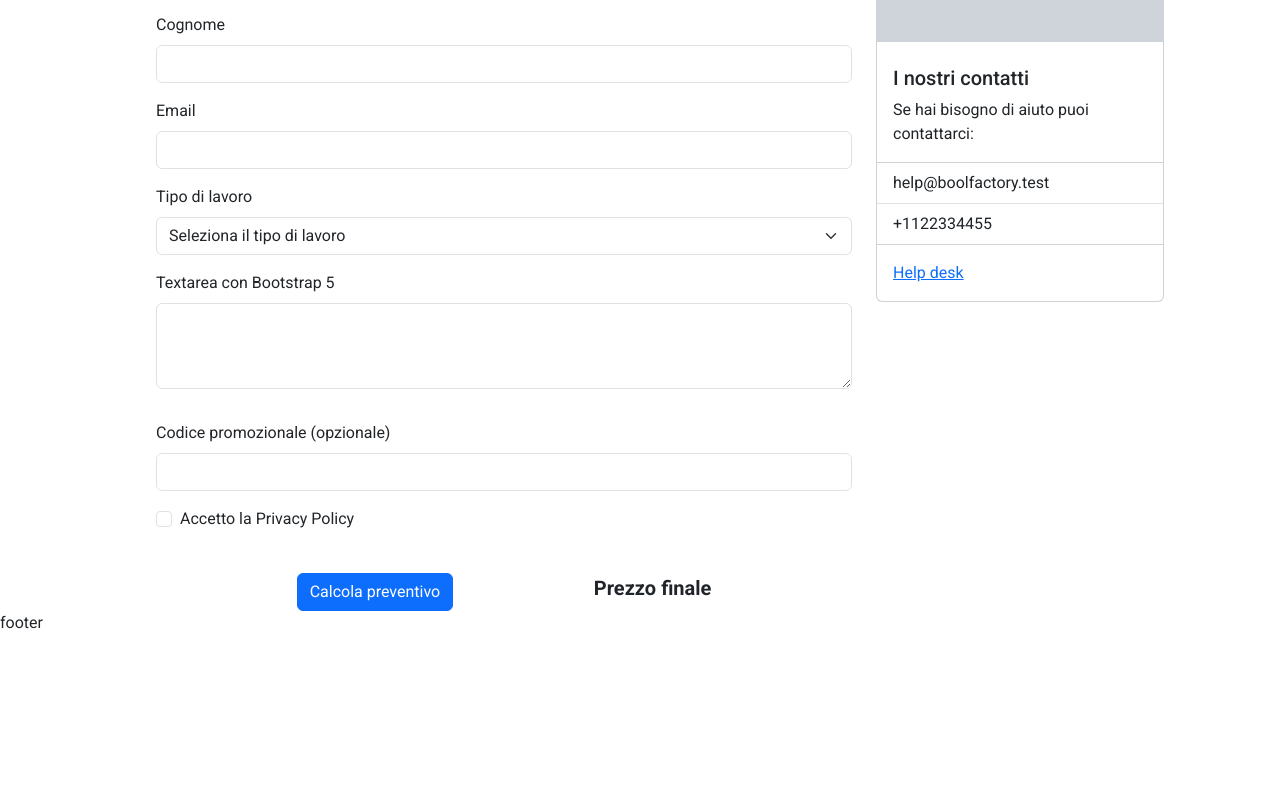
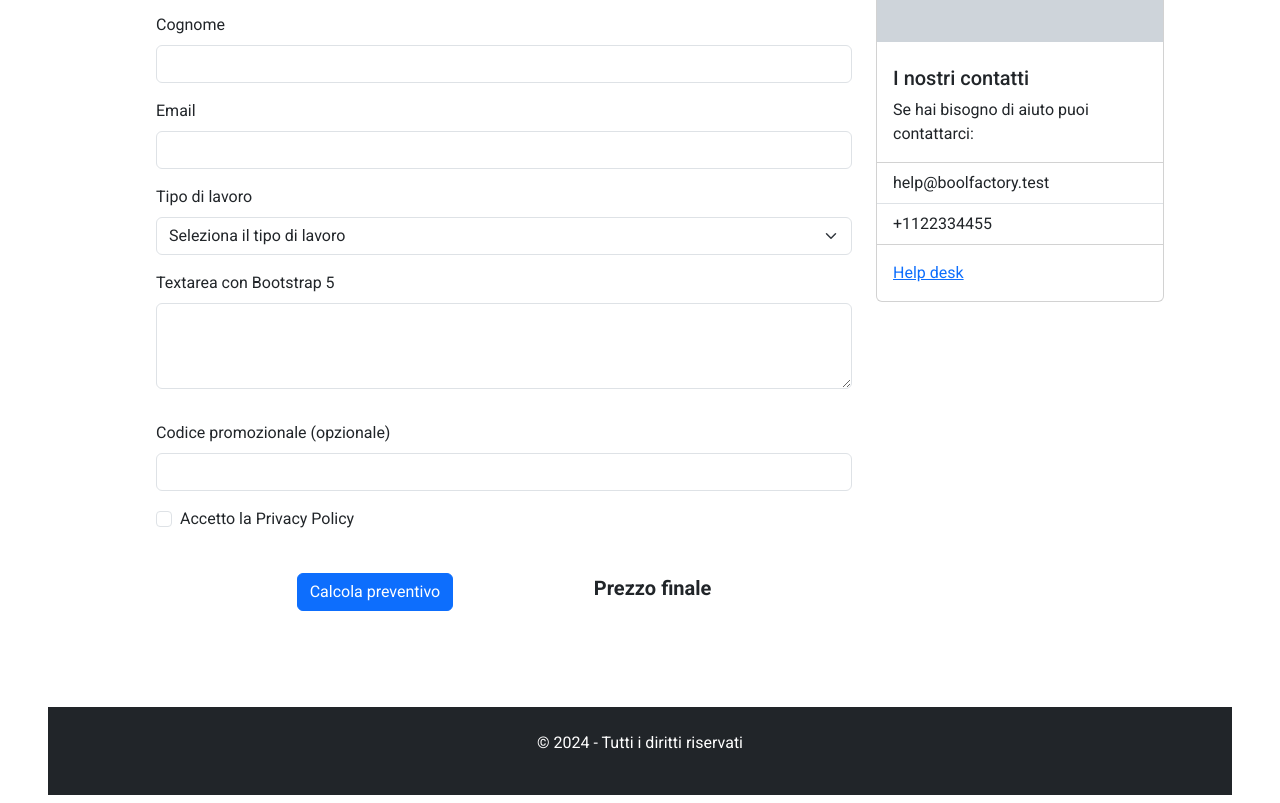
Before and after one commit to dianagiangregorio/bootstrap-preventivo, a plain HTML site: page index.html in a window 1280 px wide. Shown: the part 280-1083 px from the top of the page. Before the commit the page ends 915 px from the top, so only its background shows below. Drawn offline with nearby package versions, Linux system fonts and the light colour scheme.

Commit message:
feat: added footer section

```diff
--- a/index.html
+++ b/index.html
@@ -97,7 +97,7 @@
                             </label>
                         </div>
                     </div>
-                    <div class="d-flex justify-content-evenly col-12 pt-4">
+                    <div class="mb-5 d-flex justify-content-evenly col-12 pt-4">
                         <button type="submit" class="btn btn-primary">Calcola preventivo</button>
                         <span class="fs-5 fw-bold">Prezzo finale</span>
                     </div>
@@ -128,7 +128,13 @@
     </main>
 
     <!--piede della pagina-->
-    <footer>footer</footer>
+    <footer>
+        <div class="mt-5 mx-5 p-3 mb-2 bg-dark text-white text-center" >
+            <p class="py-2">
+                &copy; 2024 - Tutti i diritti riservati
+            </p>
+        </div>
+    </footer>
     </div>
 
 
```
